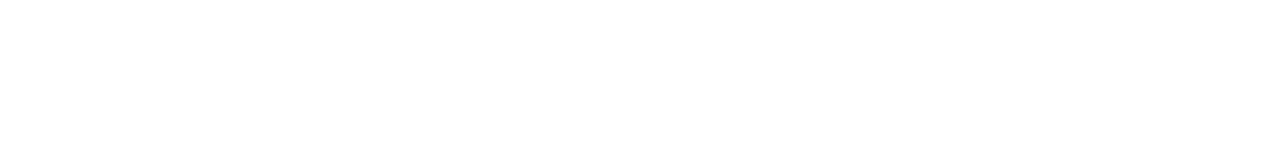
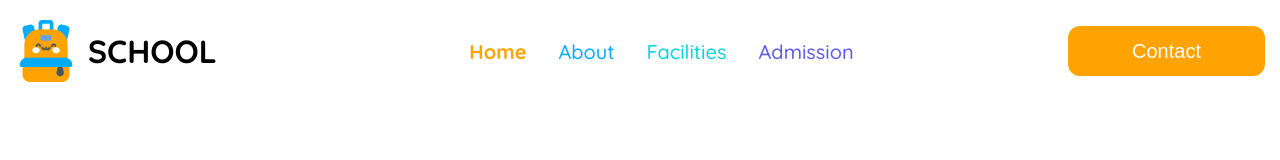
Before and after one commit to Jaeemul/Assignment2, a plain HTML site: page index.html in a window 1280 px wide. Drawn offline with Linux system fonts and the light colour scheme.

Commit message:
added navbar

```diff
--- /dev/null
+++ b/css/styles.css
@@ -0,0 +1,99 @@
+@import url('https://fonts.googleapis.com/css2?family=Quicksand:wght@300..700&display=swap');
+
+@import url('https://fonts.googleapis.com/css2?family=Raleway:ital,wght@0,100..900;1,100..900&display=swap');
+
+.quicksand-quicksand {
+    font-family: "Quicksand", serif;
+    font-optical-sizing: auto;
+    font-weight: 400;
+    font-style: normal;
+}
+
+.raleway-raleway {
+    font-family: "Raleway", serif;
+    font-optical-sizing: auto;
+    font-weight: 400;
+    font-style: normal;
+}
+
+/* shared style */
+.section-width{
+    max-width: 1250px;
+}
+
+.orange{
+    color: rgba(254, 163, 1, 1);
+}
+
+.skyblue{
+    color: rgba(1, 172, 253, 1);
+}
+
+.O5D4DF{
+    color: rgba(5, 212, 223, 1);
+}
+.purple{
+    color: rgba(93, 88, 239, 1);
+}
+
+/* header */
+.logo{
+    max-width: 200px;
+    max-height: 62px;
+    display: flex;
+    gap: 11px;
+    align-items: center;
+}
+
+.logo h1{
+    font-weight: 700;
+    font-size: 2rem;
+}
+
+nav{
+    margin: 20px auto;
+    display: flex;
+    justify-content: space-between;
+    align-items: center;
+}
+
+nav li {
+    list-style: none;
+}
+
+nav ul li a{
+    text-decoration: none;
+    font-weight: 500;
+    font-size: 1.25rem;;
+}
+
+nav ul {
+    display: flex;
+    gap: 32px;
+}
+
+.Home{
+    font-weight: 700;
+}
+
+nav button{
+    width: 197px;
+    height: 50px;
+    background: rgba(254, 163, 1, 1);
+    border-radius: 12px;
+    border: none;
+    font-size: 1.25rem;
+    font-weight: 500;
+    color: #FFFFFF;
+}
+
+/* Responsive */
+
+@media screen and (max-width: 576px) {
+    nav ul, nav button{
+        display: none;
+    }
+    nav{
+        background-image: url("../assets/hamburger-menu-4.png");
+    }
+}
--- a/index.html
+++ b/index.html
@@ -4,8 +4,25 @@
     <meta charset="UTF-8">
     <meta name="viewport" content="width=device-width, initial-scale=1.0">
     <title>Assignment-2</title>
+    <link rel="stylesheet" href="css/styles.css">
 </head>
-<body>
-
+<body class="quicksand-quicksand">
+    <header>
+        <nav class="section-width">
+            <div class="logo">
+                <img src="assets/logo.png" alt="">
+                <h1>SCHOOL</h1>
+            </div>
+            <div class="nav-links">
+                <ul>
+                    <li><a class="Home orange" href="">Home</a></li>
+                    <li><a class="About skyblue" href="">About</a></li>
+                    <li><a class="Facilities O5D4DF" href="">Facilities</a></li>
+                    <li><a class="Admission purple" href="">Admission</a></li>
+                </ul>
+            </div>
+            <button>Contact</button>
+        </nav>
+    </header>
 </body>
 </html>
```
Also changed, not shown: assets/hamburger-menu-4.png (added).
